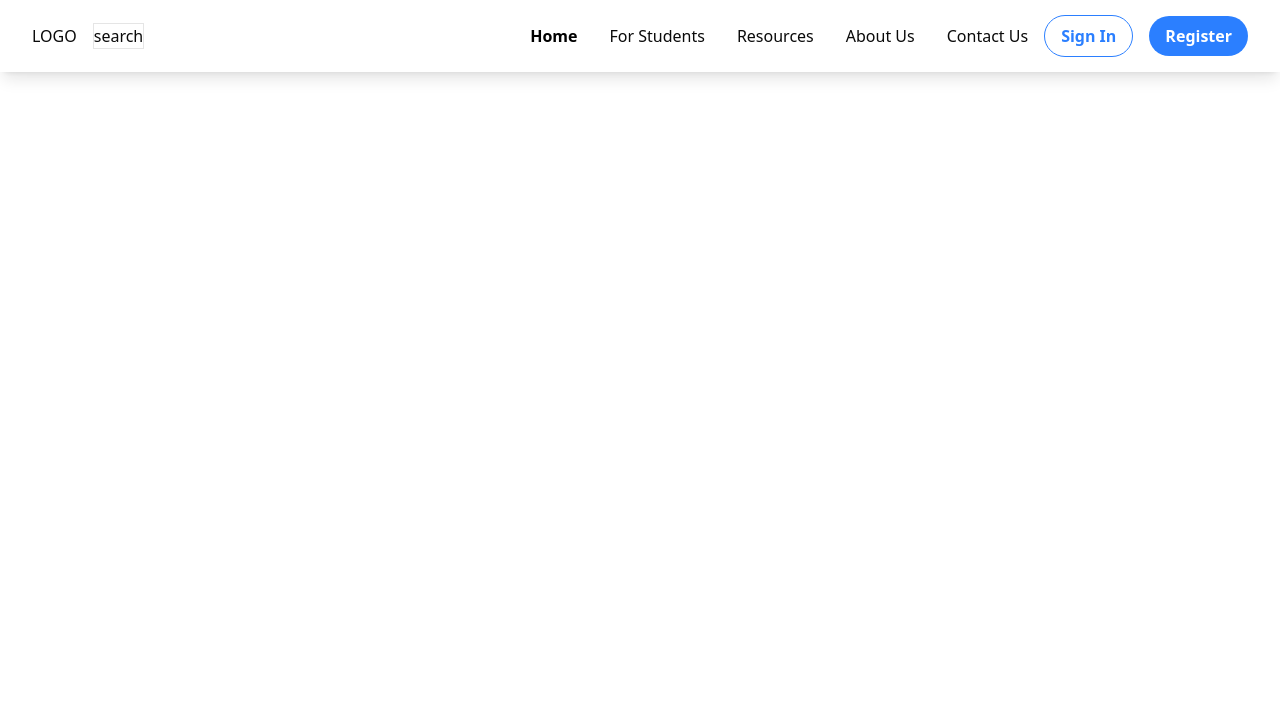
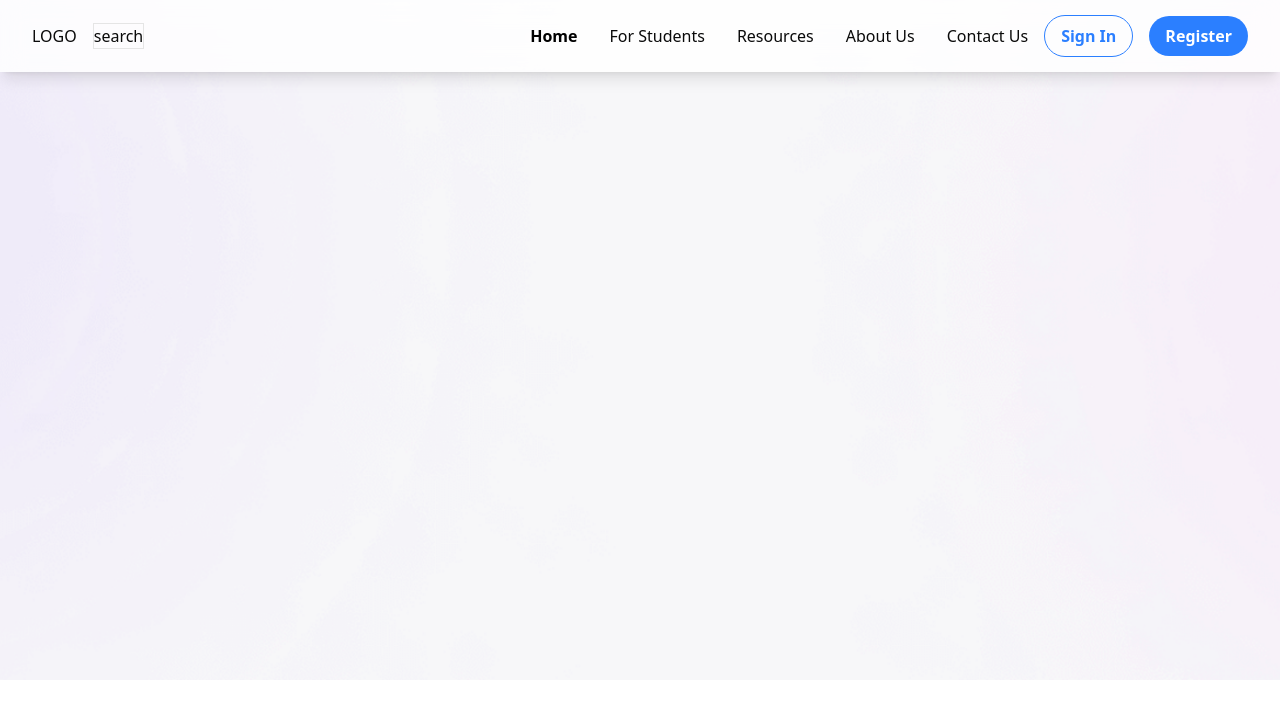
Before and after one commit to iflexdev/studyAbroad, a React (Vite) app: page / in a window 1280 px wide. Shown: the top 718 px of the page. Built offline with nearby package versions, Linux system fonts and the light colour scheme.

Commit message:
folder structure base setup

```diff
--- /dev/null
+++ b/src/screens/Home.screens/Home.Home/HomeLayout.Home.jsx
@@ -0,0 +1,10 @@
+import React from "react";
+import TopBanner from "./TopBanner.Home";
+
+export default function HomeLayout() {
+  return (
+    <>
+      <TopBanner/>
+    </>
+  );
+}
--- a/src/screens/Home.screens/Home.Home/TopBanner.Home.jsx
+++ b/src/screens/Home.screens/Home.Home/TopBanner.Home.jsx
@@ -3,7 +3,13 @@ import React from "react";
 export default function TopBanner() {
   return (
     <>
-      <div className="h-[calc(100vh-80px)]">TopBanner</div>
+      <div className="h-[680px] ">
+        <img
+          src="/images/home_topBanner_bg.png"
+          alt=""
+          className="w-full h-full object-cover"
+        />
+      </div>
     </>
   );
 }
--- a/src/screens/Home.screens/HomeLayout.Home.jsx
+++ b/src/screens/Home.screens/Layout.Home.jsx
@@ -2,7 +2,7 @@ import React from "react";
 import HeaderDashboard from "../Headers.screens/HeadersHome.Headers";
 import { Outlet } from "react-router-dom";
 
-export default function HomeLayout() {
+export default function Layout() {
   return (
     <>
       <div className="w-full h-screen mx-auto">
@@ -15,11 +15,11 @@ export default function HomeLayout() {
           </div>
         </div>
         {/* Main Content */}
-        <div className=" xl:w-[1440px] lg:w-[1440px] w-full mx-auto">
-          <main className="xl:w-[1152px] lg:w-[1152px] w-full xl:mt-[72px] lg:*[72px] mt-[0px] mx-auto">
+        {/* <div className="xl:w-[1440px] lg:w-[1440px] w-full mx-auto"> */}
+          {/* <main className="xl:w-[1152px] lg:w-[1152px] w-full xl:mt-[72px] lg:[72px] mt-[0px] mx-auto"> */}
             <Outlet />
-          </main>
-        </div>
+          {/* </main> */}
+        {/* </div> */}
       </div>
     </>
   );
```
Also changed, not shown: src/App.jsx (+9 -2 lines), public/images/home_topBanner_bg.png (added), src/assets/images/home_topBanner_bg.png (added).
